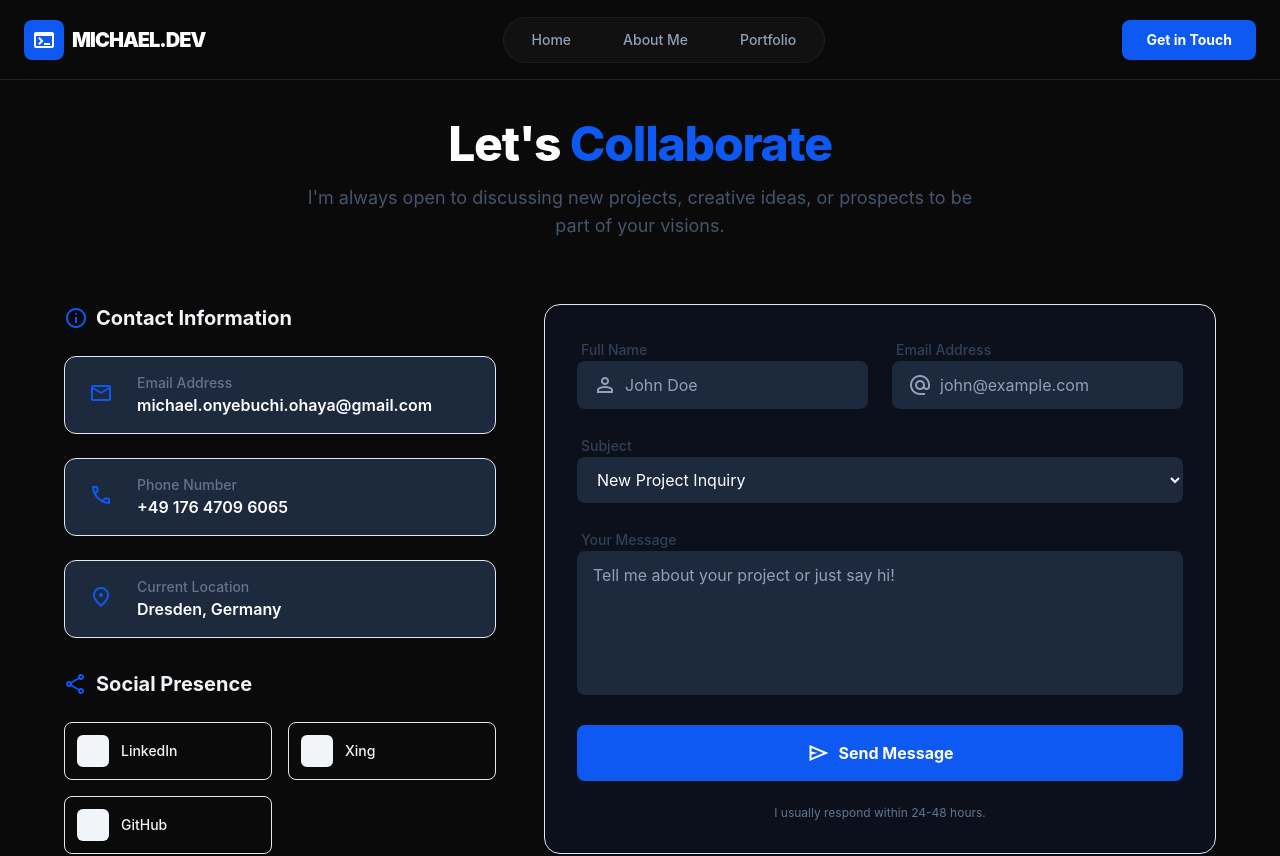
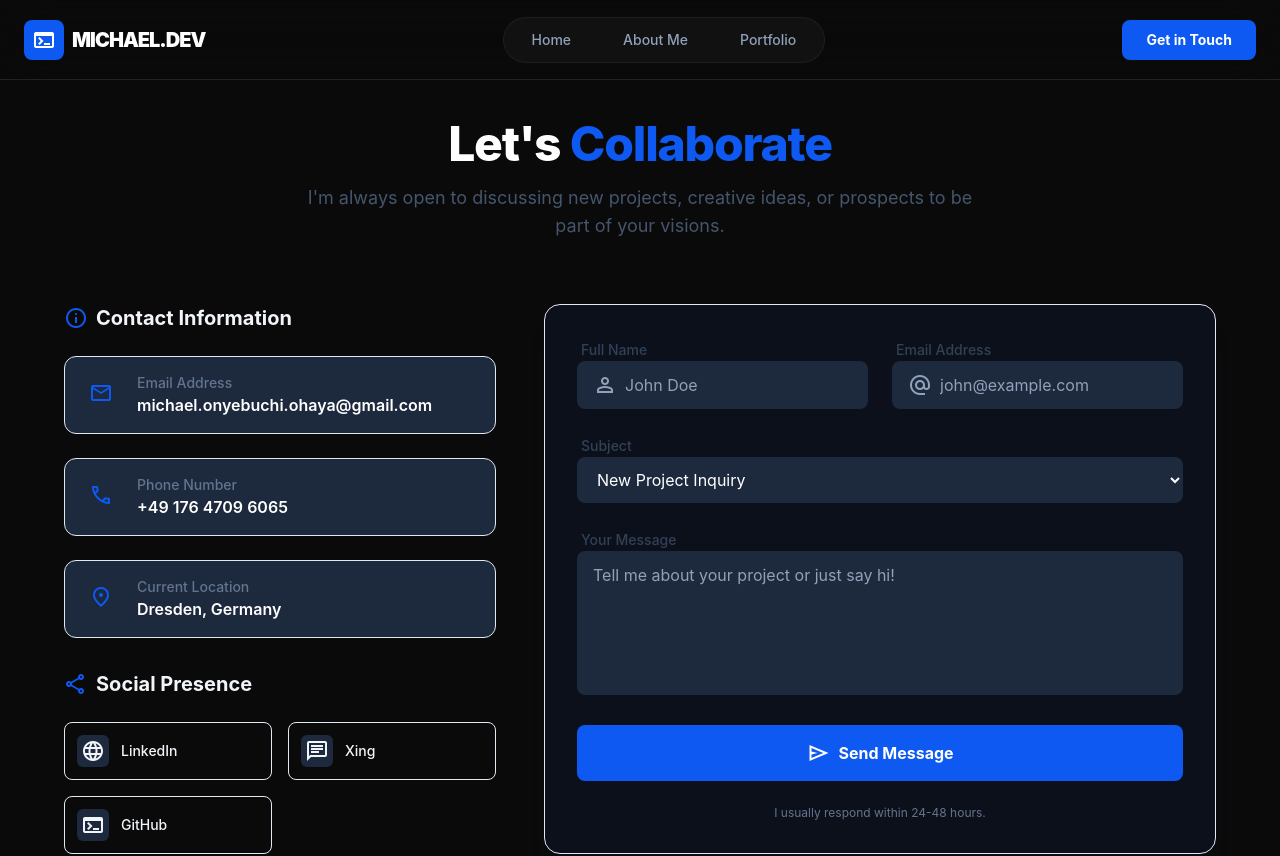
Before and after one commit to Ohaya-Michael/my-portfolio, a React (Vite) app: page /contact in a window 1280 px wide. Shown: the top 856 px of the page. Built offline with nearby package versions, Linux system fonts and the light colour scheme.

Commit message:
Added dark background to social component icon

```diff
--- a/src/components/contact/SocialLink.jsx
+++ b/src/components/contact/SocialLink.jsx
@@ -5,7 +5,7 @@ const SocialLink = ({ icon, platform, href }) => (
     href={href}
     className="flex items-center gap-3 p-3 rounded-lg border border-slate-200 dark:border-slate-800 hover:border-[#0d59f2] transition-all group"
   >
-    <div className="size-8 rounded-md bg-slate-100 dark:bg-slate-800 flex items-center justify-center group-hover:bg-[#0d59f2] group-hover:text-white transition-colors">
+    <div className="size-8 rounded-md bg-slate-800 dark:bg-slate-800 flex items-center justify-center group-hover:bg-[#0d59f2] group-hover:text-white transition-colors">
       <span className="material-symbols-outlined text-xl">{icon}</span>
     </div>
     <span className="text-sm font-medium">{platform}</span>
```
